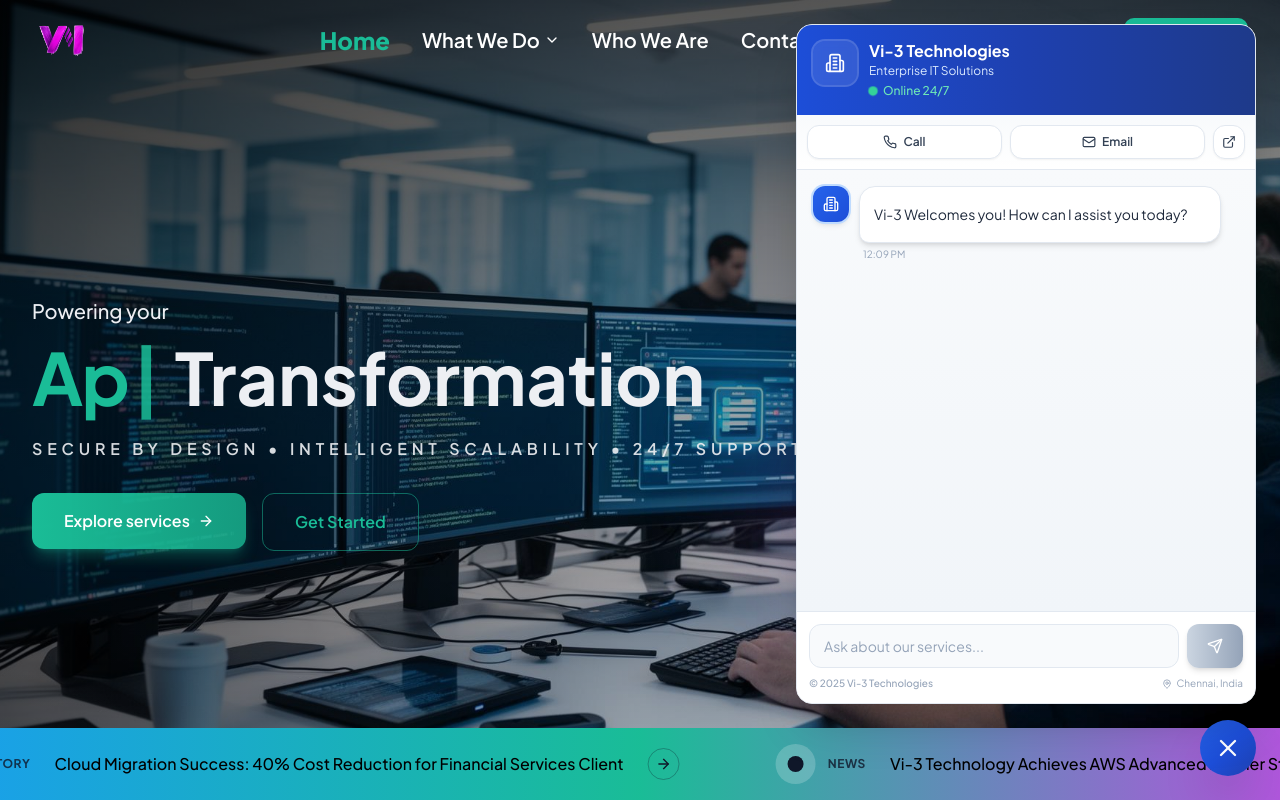
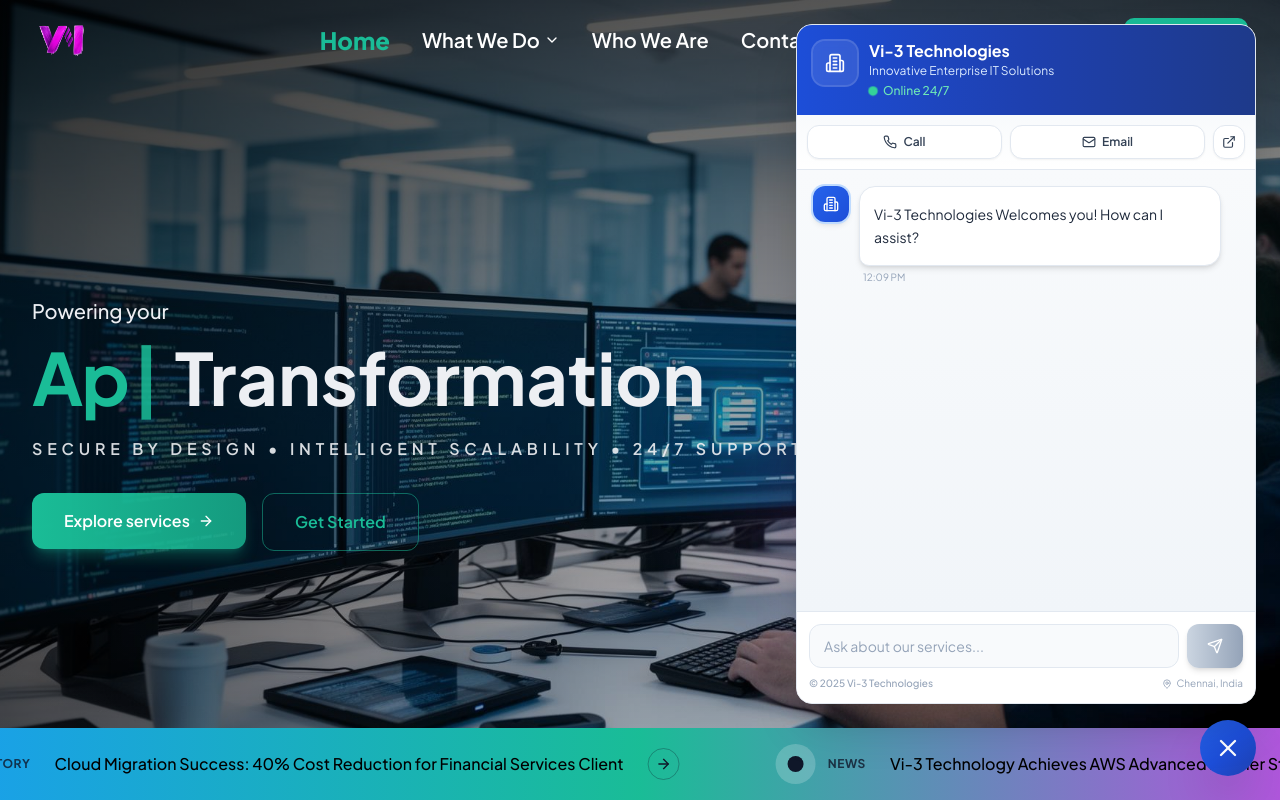
Before and after one commit to baskarmaruthai76-create/vi-3, a React (Vite) app: page / in a window 1280 px wide. Both pictures are taken after a click on the button 1228 px from the left and 748 px from the top of the page. Shown: the top 800 px of the page. Built offline with nearby package versions, Linux system fonts and the light colour scheme; the HTML template or start-up script is replaced by a standard one.

Commit message:
update_chatbot

```diff
--- a/src/components/Chatbot.tsx
+++ b/src/components/Chatbot.tsx
@@ -32,7 +32,7 @@
   const [messages, setMessages] = useState<Message[]>([
     {
       role: "assistant",
-      content: "Vi-3 Welcomes you! How can I assist you today?",
+      content: "Vi-3 Technologies Welcomes you! How can I assist?",
       timestamp: new Date()
     }
   ]);
@@ -113,6 +113,7 @@
 6. EXAMPLES: Use concrete examples from relevant industries when helpful
 7. CALL-TO-ACTION: End with helpful next steps or questions
 8. RELEVANCE: Only mention services that directly relate to the user's question
+9. share contact us link if neccessory
 
 FORMATTING:
 - Use "•" for bullet points
@@ -123,7 +124,7 @@
 For questions completely unrelated to business or technology (recipes, sports, entertainment, personal advice):
 Politely redirect: "I'm focused on helping with enterprise technology needs. Let me share what Vi-3 Technologies can do for your organization..." then briefly list relevant services.
 
-REMEMBER: You represent a B2B enterprise IT company with 58+ years of combined founder experience serving global enterprises. Be helpful, informative, and professional.`;
+REMEMBER: You represent a B2B enterprise IT company with 30+ years of combined founder experience serving global enterprises. Be helpful, informative, and professional.`;
   }, []);
 
   const scrollToBottom = () => {
@@ -491,7 +492,7 @@
                 </div>
                 <div className="flex-1">
                   <h3 className="font-bold text-base leading-tight">Vi-3 Technologies</h3>
-                  <p className="text-xs text-blue-100 mt-0.5">Enterprise IT Solutions</p>
+                  <p className="text-xs text-blue-100 mt-0.5">Innovative Enterprise IT Solutions</p>
                   <div className="flex items-center gap-1.5 mt-1">
                     <motion.span
                       className="w-2 h-2 bg-emerald-400 rounded-full shadow-lg"
```
